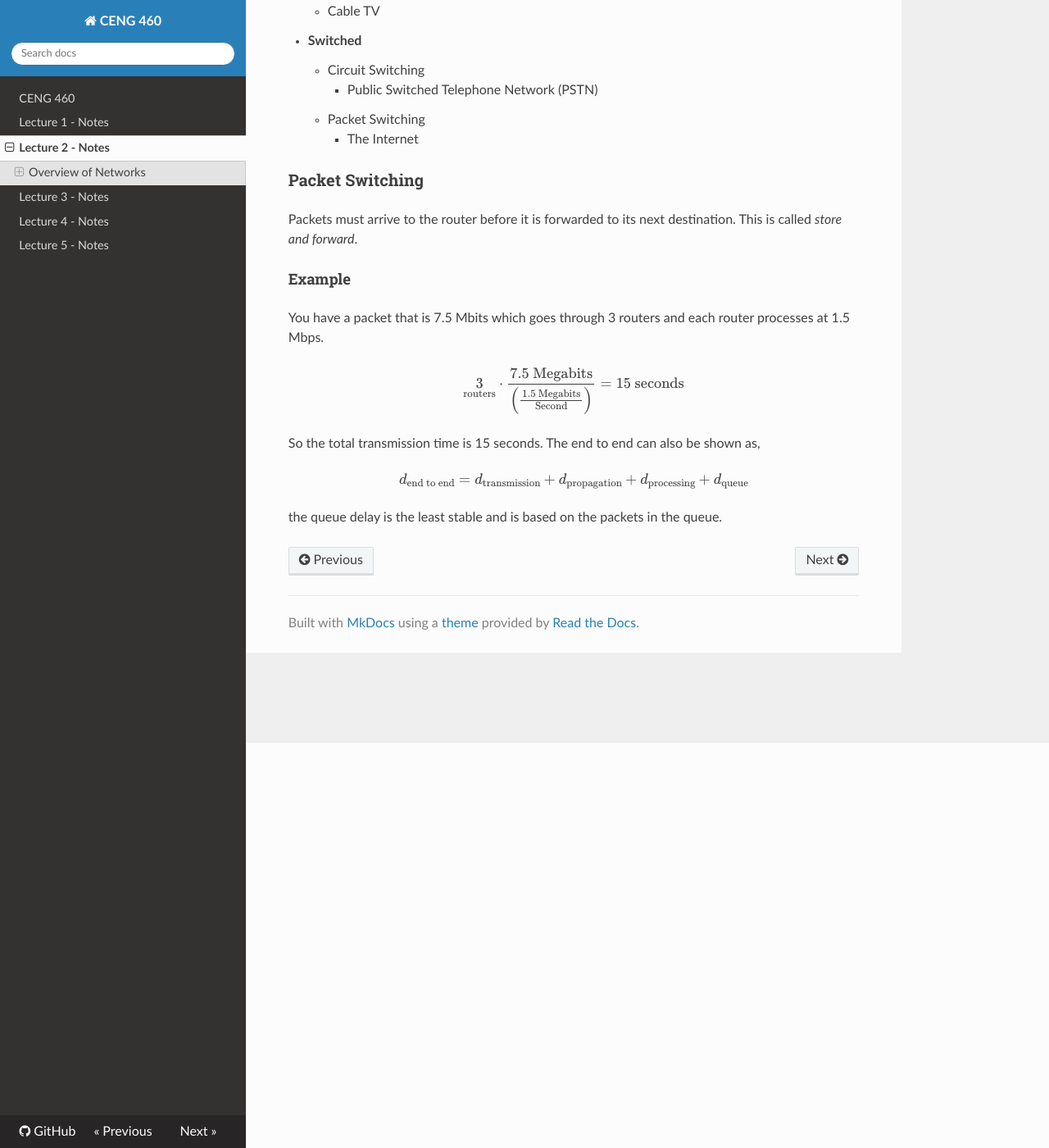
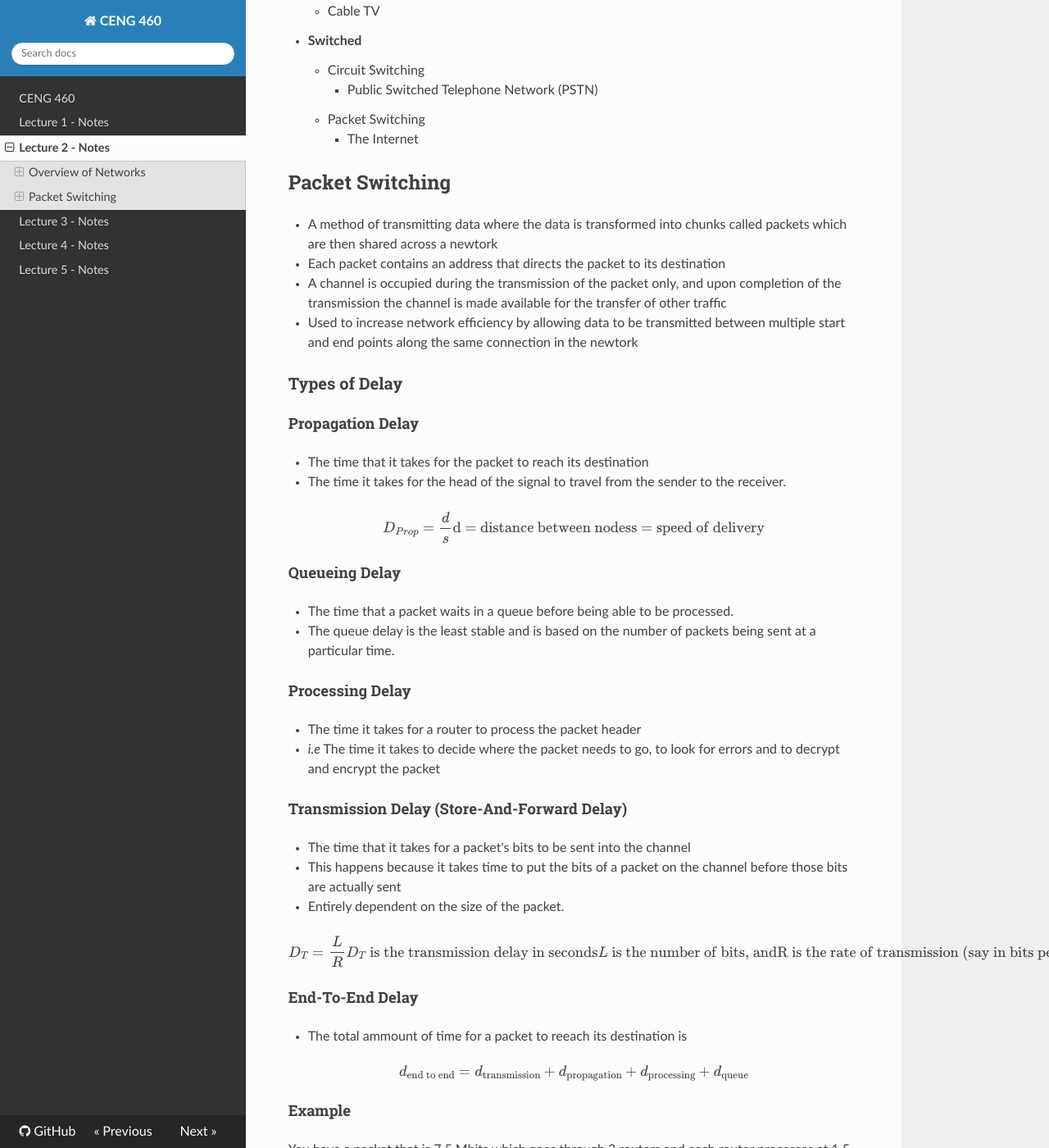
Before and after one commit to UVicNotes/CENG-460, an MkDocs documentation site: the page built from Notes/2016-01-07.md, in a window 1280 px wide and 1400 px high, scrolled down 494 px. Shown: the whole window at 82% size. Built offline with MkDocs 1.6.1, drawn with Linux system fonts in a browser that asks for light colours; nearby versions of some CDN libraries; formulas are drawn with MathJax 3; some of the changed text lies outside the part shown.

Commit message:
Add Notes for Jan 7th :dollar: :dog: :cat:

```diff
--- a/Notes/2016-01-07.md
+++ b/Notes/2016-01-07.md
@@ -9,7 +9,6 @@
 * Communication Links, e.g., cell broadcasts, broadband
 * Intermediate Systems, e.g., routers, switches
 
-
 ### Types of Networks
 
 * __Broadcast__
@@ -20,9 +19,56 @@
     * Packet Switching
         * The Internet
 
-### Packet Switching
+## Packet Switching
 
-Packets must arrive to the router before it is forwarded to its next destination. This is called _store and forward_.
+* A method of transmitting data where the data is transformed into chunks called packets which are then shared across a newtork
+* Each packet contains an address that directs the packet to its destination
+* A channel is occupied during the transmission of the packet only, and upon completion of the transmission the channel is made available for the transfer of other traffic
+* Used to increase network efficiency by allowing data to be transmitted between multiple start and end points along the same connection in the newtork
+
+### Types of Delay
+
+#### Propagation Delay
+
+* The time that it takes for the packet to reach its destination
+* The time it takes for the head of the signal to travel from the sender to the receiver.
+
+$$
+    D_{Prop} = \frac{d}{s} \\\\
+    \text{d = distance between nodes}
+    \text{s = speed of delivery}
+$$
+
+#### Queueing Delay
+
+* The time that a packet waits in a queue before being able to be processed.
+* The queue delay is the least stable and is based on the number of packets being sent at a particular time.
+
+#### Processing Delay
+
+* The time it takes for a router to process the packet header
+* _i.e_ The time it takes to decide where the packet needs to go, to look for errors and to decrypt and encrypt the packet
+
+#### Transmission Delay (Store-And-Forward Delay)
+
+* The time that it takes for a packet's bits to be sent into the channel
+* This happens because it takes time to put the bits of a packet on the channel before those bits are actually sent
+* Entirely dependent on the size of the packet.
+
+$$
+    D_{T} = \frac{L}{R} \\\\
+    \text{$D_T$ is the transmission delay in seconds}\\\\
+    \text{$L$ is the number of bits, and} \\\\
+    \text{R is the rate of transmission (say in bits per second)}
+$$
+
+#### End-To-End Delay
+
+* The total ammount of time for a packet to reeach its destination is
+
+$$
+    d_\text{end to end} = d_\text{transmission} + d_\text{propagation} + d_\text{processing} + d_\text{queue}
+$$
 
 #### Example
 
@@ -40,10 +86,4 @@ $$
      = 15 ~\text{seconds}
 $$
 
-So the total transmission time is 15 seconds. The end to end can also be shown as,
-
-$$
-    d_\text{end to end} = d_\text{transmission} + d_\text{propagation} + d_\text{processing} + d_\text{queue}
-$$
-
-the queue delay is the least stable and is based on the packets in the queue.
+So the total transmission time is 15 seconds
```
